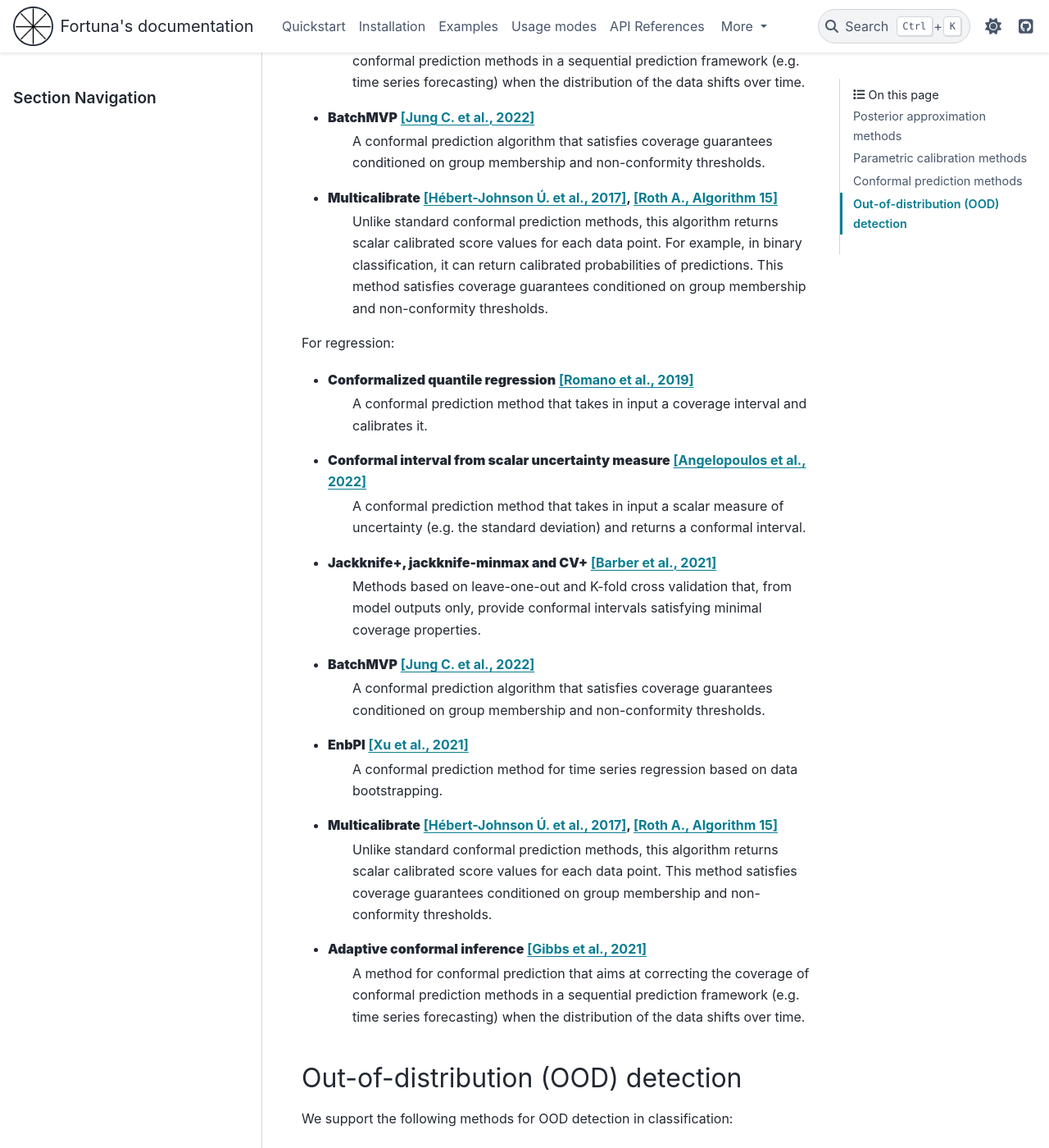
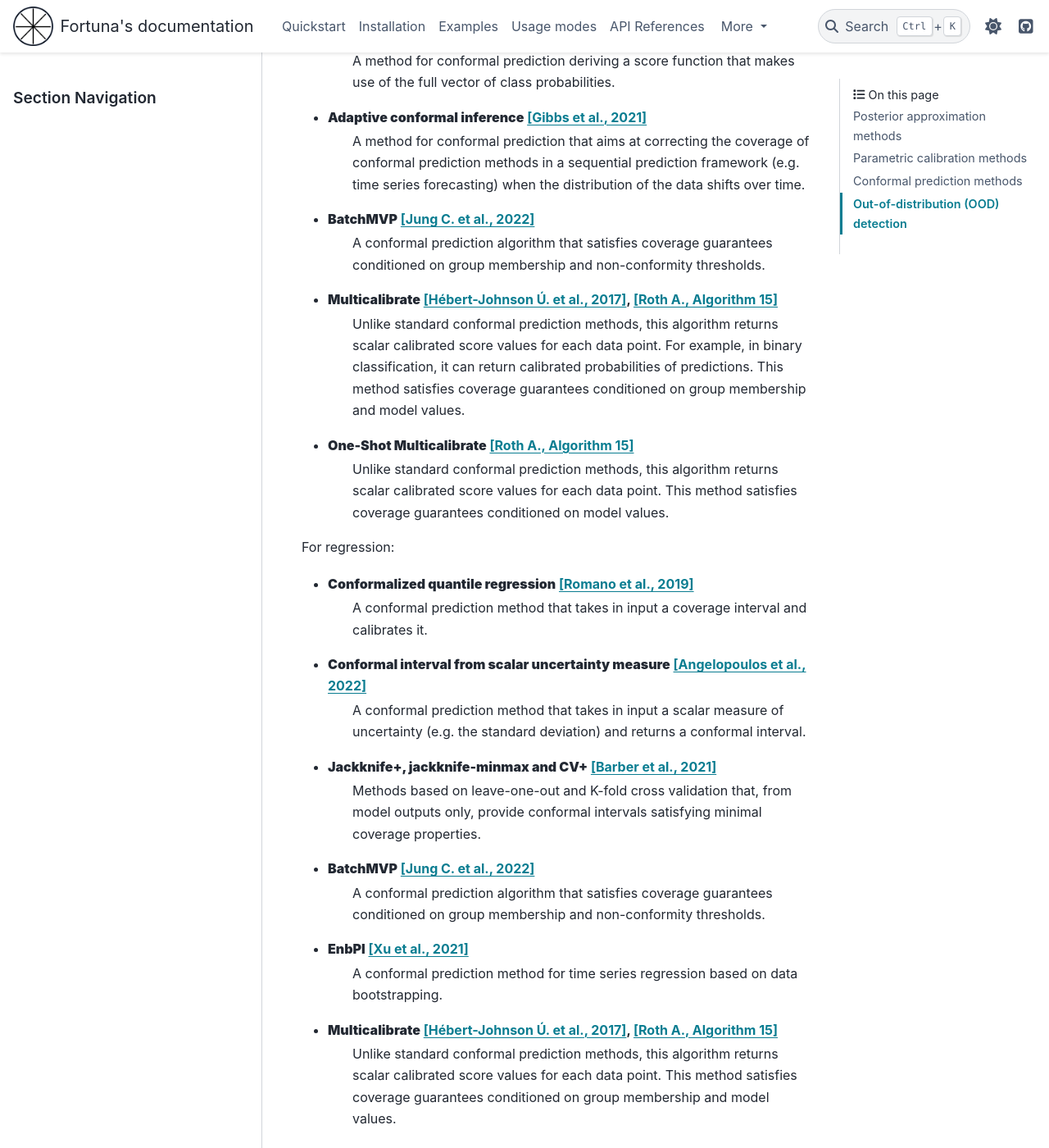
Before and after one commit to awslabs/fortuna, a Sphinx documentation site: the page built from docs/source/methods.rst, in a window 1280 px wide and 1400 px high, scrolled down 2035 px. Shown: the whole window at 82% size. Built offline with Sphinx 7.4.7 and the PyData theme 0.15.4, drawn with Linux system fonts in a browser that asks for light colours; pages that are not in the unit, such as notebooks, are missing from menus; some of the changed text lies outside the part shown.

Commit message:
add methods in the docs

```diff
--- a/docs/source/methods.rst
+++ b/docs/source/methods.rst
@@ -68,7 +72,11 @@ For classification:
 - **Multicalibrate** `[Hébert-Johnson Ú. et al., 2017] <https://arxiv.org/abs/1711.08513>`_, `[Roth A., Algorithm 15] <https://www.cis.upenn.edu/~aaroth/uncertainty-notes.pdf>`_
     Unlike standard conformal prediction methods, this algorithm returns scalar calibrated score values for each data point.
     For example, in binary classification, it can return calibrated probabilities of predictions.
-    This method satisfies coverage guarantees conditioned on group membership and non-conformity thresholds.
+    This method satisfies coverage guarantees conditioned on group membership and model values.
+
+- **One-Shot Multicalibrate** `[Roth A., Algorithm 15] <https://www.cis.upenn.edu/~aaroth/uncertainty-notes.pdf>`_
+    Unlike standard conformal prediction methods, this algorithm returns scalar calibrated score values for each data point.
+    This method satisfies coverage guarantees conditioned on model values.
 
 For regression:
 
@@ -92,7 +100,11 @@ For regression:
 
 - **Multicalibrate** `[Hébert-Johnson Ú. et al., 2017] <https://arxiv.org/abs/1711.08513>`_, `[Roth A., Algorithm 15] <https://www.cis.upenn.edu/~aaroth/uncertainty-notes.pdf>`_
     Unlike standard conformal prediction methods, this algorithm returns scalar calibrated score values for each data point.
-    This method satisfies coverage guarantees conditioned on group membership and non-conformity thresholds.
+    This method satisfies coverage guarantees conditioned on group membership and model values.
+
+- **One-Shot Multicalibrate** `[Roth A., Algorithm 15] <https://www.cis.upenn.edu/~aaroth/uncertainty-notes.pdf>`_
+    Unlike standard conformal prediction methods, this algorithm returns scalar calibrated score values for each data point.
+    This method satisfies coverage guarantees conditioned on model values.
 
 - **Adaptive conformal inference** `[Gibbs et al., 2021] <https://proceedings.neurips.cc/paper/2021/hash/0d441de75945e5acbc865406fc9a2559-Abstract.html>`_
     A method for conformal prediction that aims at correcting the coverage of conformal prediction methods in a
```
Also changed, not shown: other parts of docs/source/methods.rst (+4 -0 lines).
